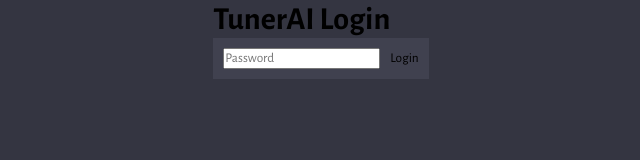
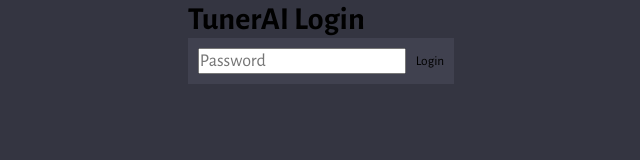
Before and after one commit to synk-energy/Tuner_AI, a website built with Vite: page public/login.html in a window 1280 px wide. Shown: the whole page, without its empty margins (319-959 px from the left). Built offline with nearby package versions, Linux system fonts and the light colour scheme.

Commit message:
Address sizing, some missed items
Signed-off-by: jpaulsen <jpaulsen@lo3energy.com>

```diff
--- a/public/style.css
+++ b/public/style.css
@@ -39,8 +39,8 @@
   scroll-behavior: smooth;
 }
 
-#login_container.input {
-  font-size: 50px;
+#login_container input {
+  font-size: 18px;
 }
 
 /* hides scrollbar */
@@ -132,7 +132,7 @@
   width: 100%;
 
   color: #fff;
-  font-size: 100px;
+  font-size: 18;
 
   padding: 10px;
   background: transparent;
```
Also changed, not shown: public/login.html (+1 -3 lines).
